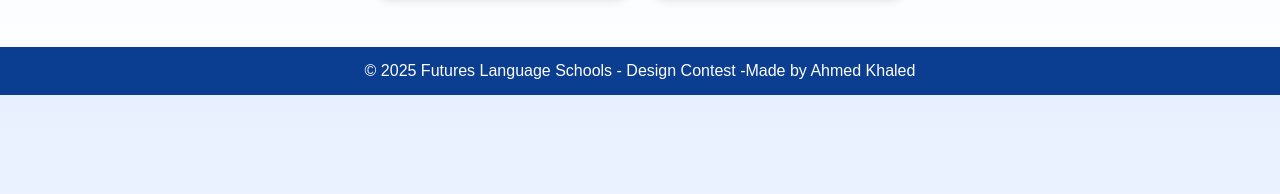
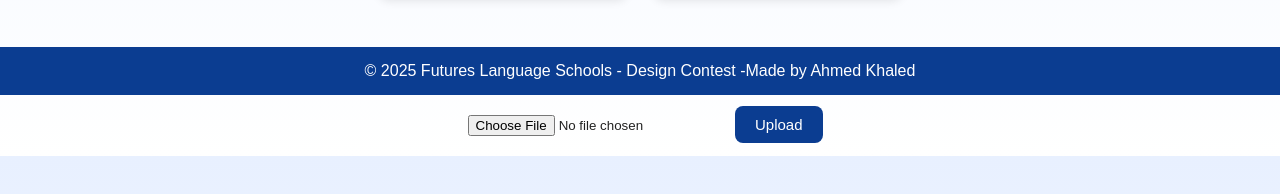
Before and after one commit to futures2012/port, a plain HTML site: page index.html in a window 1280 px wide. Shown: the part 566-760 px from the top of the page. Drawn offline with Linux system fonts and the light colour scheme.

Commit message:
Update index.html

```diff
--- a/index.html
+++ b/index.html
@@ -219,4 +219,39 @@
     }
   </script>
 </body>
-</html>
+
+</html><input type="file" id="fileInput" />
+<button onclick="uploadToCloudinary()">Upload</button>
+
+<script>
+  async function uploadToCloudinary() {
+    const fileInput = document.getElementById('fileInput');
+    if (!fileInput.files.length) {
+      alert('Please select a file first!');
+      return;
+    }
+
+    const file = fileInput.files[0];
+    const url = `https://api.cloudinary.com/v1_1/YOUR_CLOUD_NAME/upload`;
+
+    const formData = new FormData();
+    formData.append('file', file);
+    formData.append('upload_preset', 'YOUR_UNSIGNED_PRESET');
+
+    try {
+      const response = await fetch(url, {
+        method: 'POST',
+        body: formData
+      });
+      const data = await response.json();
+      if (data.secure_url) {
+        alert('Upload successful! File URL: ' + data.secure_url);
+        console.log('Uploaded file URL:', data.secure_url);
+      } else {
+        alert('Upload failed: ' + JSON.stringify(data));
+      }
+    } catch (err) {
+      alert('Upload error: ' + err.message);
+    }
+  }
+</script>
```
